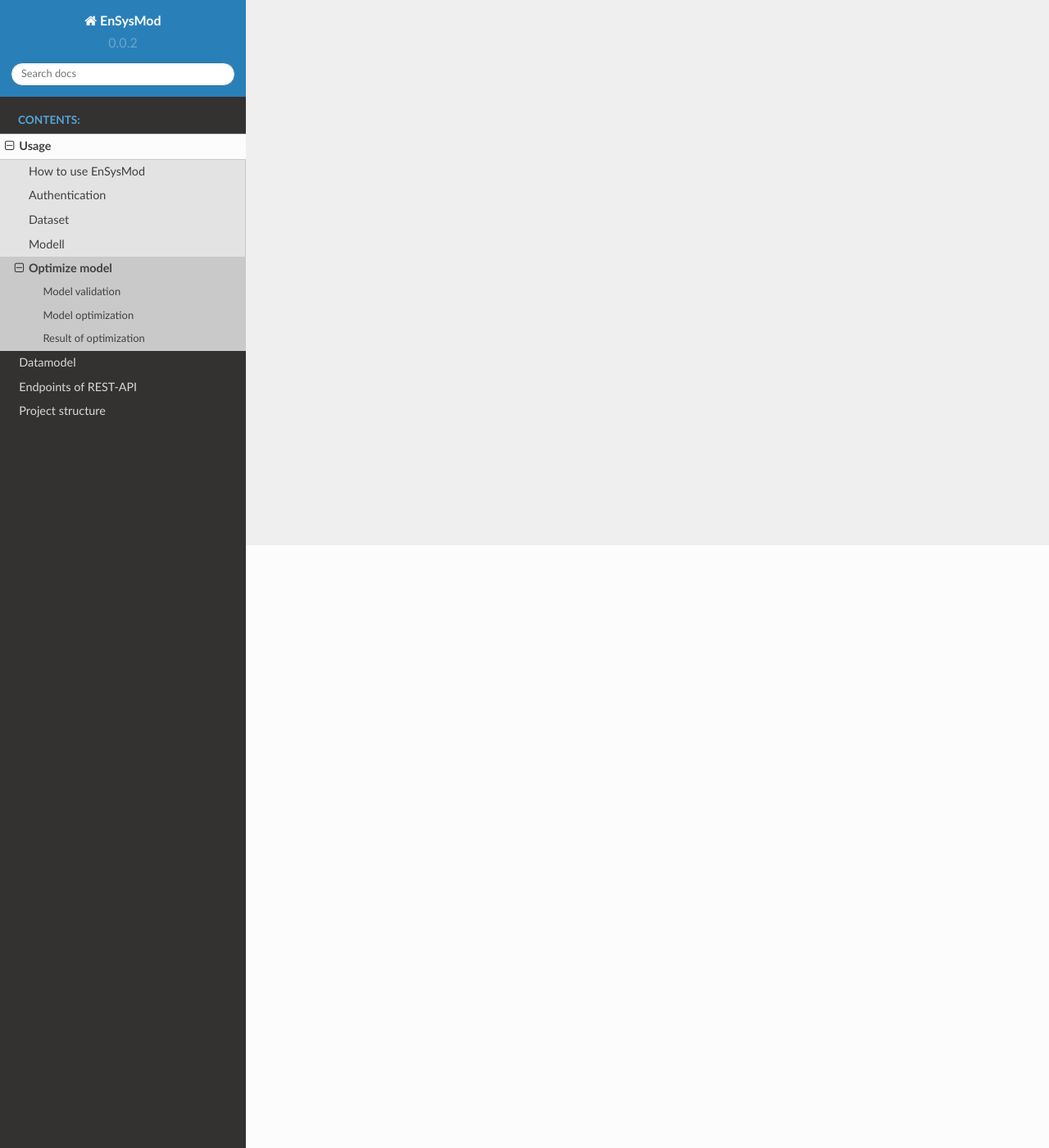
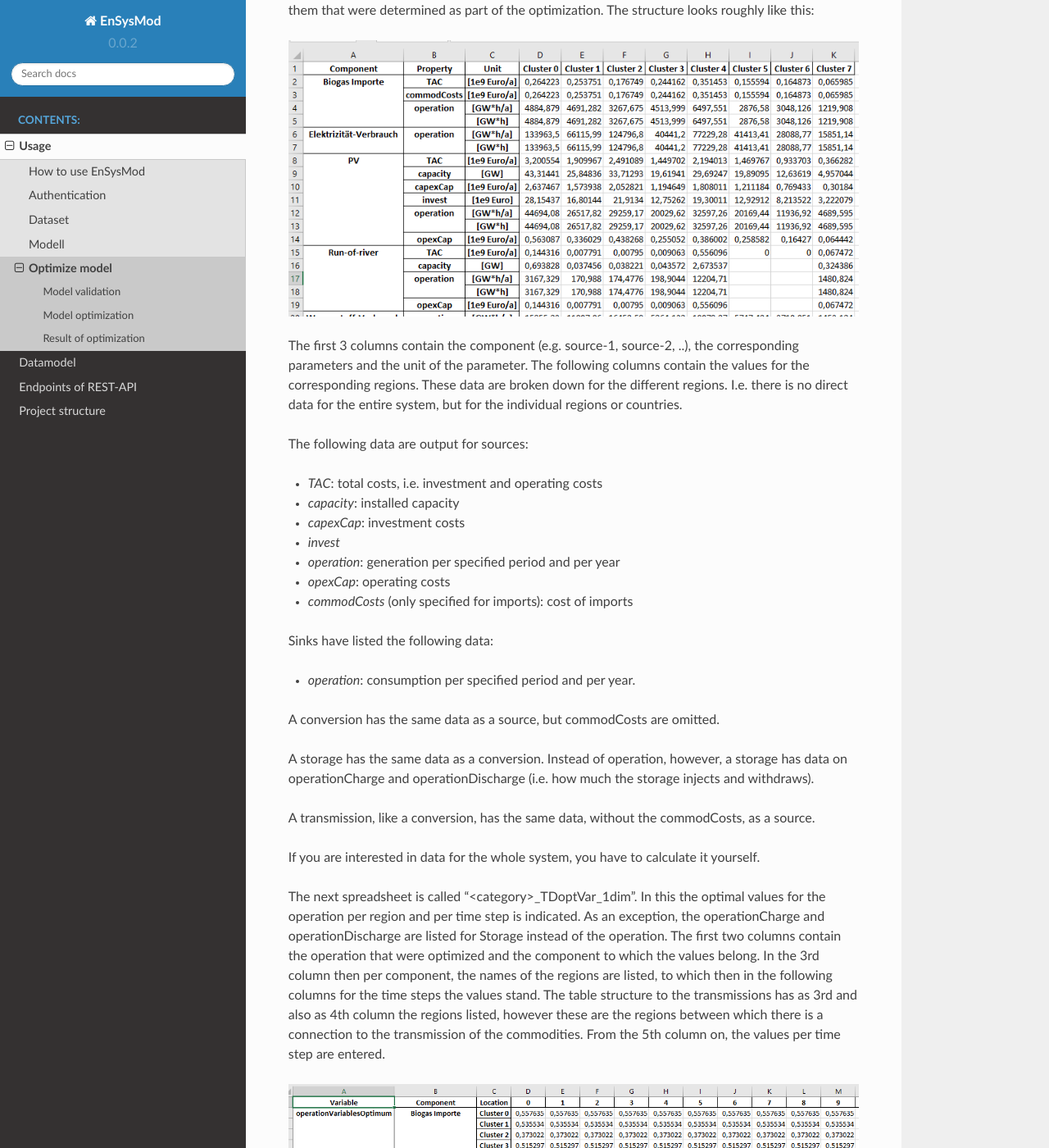
Before and after one commit to NOWUM/EnSysMod, a Sphinx documentation site: the page built from docs/source/usage/optimization.rst, in a window 1280 px wide and 1400 px high, scrolled down 735 px. Shown: the whole window at 82% size. Built offline with Sphinx 7.4.7 and the Read the Docs theme 2.0.0, drawn with Linux system fonts in a browser that asks for light colours; the version number is read from the project's files by our own code; some of the changed text lies outside the part shown.

Commit message:
Added docu for output-interpretation

```diff
--- a/docs/source/usage/optimization.rst
+++ b/docs/source/usage/optimization.rst
@@ -17,3 +17,60 @@
 
 Result of optimization
 ======================
+
+The Excel file that you receive as a result contains several spreadsheets. A spreadsheet refers to one of the categories Sink & Source, Conversion, Storage and Transmission.
+Currently, each of the categories has three spreadsheets. The structure of these three sheets is the same, but the contained values have to be considered in a different context.
+
+Of particular interest are the spreadsheets "<category>OptSummary_1dim". The rest can be neglected.
+
+All spreadsheets are structured as one kind of table.
+
+One spreadsheet is called "<category>OptSummary_1dim".
+This is the summary of the category. It lists the various components that were specified in the dataset, with the respective parameters to them that were determined as part of the optimization.
+The structure looks roughly like this:
+
+.. image:: ./../images/optSummary_1dim_example.PNG
+    :alt: structure of the spreadsheet "<category>OptSummary_1dim"
+
+The first 3 columns contain the component (e.g. source-1, source-2, ..), the corresponding parameters and the unit of the parameter. The following columns contain the values for the corresponding regions.
+These data are broken down for the different regions. I.e. there is no direct data for the entire system, but for the individual regions or countries.
+
+
+The following data are output for sources:
+
+- `TAC`: total costs, i.e. investment and operating costs
+- `capacity`: installed capacity
+- `capexCap`: investment costs
+- `invest`
+- `operation`: generation per specified period and per year
+- `opexCap`: operating costs
+- `commodCosts` (only specified for imports): cost of imports
+
+Sinks have listed the following data:
+
+- `operation`: consumption per specified period and per year.
+
+A conversion has the same data as a source, but commodCosts are omitted.
+
+A storage has the same data as a conversion. Instead of operation, however, a storage has data on operationCharge and operationDischarge (i.e. how much the storage injects and withdraws).
+
+A transmission, like a conversion, has the same data, without the commodCosts, as a source.
+
+If you are interested in data for the whole system, you have to calculate it yourself.
+
+The next spreadsheet is called "<category>_TDoptVar_1dim".
+In this the optimal values for the operation per region and per time step is indicated. As an exception, the operationCharge and operationDischarge are listed for Storage instead of the operation.
+The first two columns contain the operation that were optimized and the component to which the values belong. In the 3rd column then per component, the names of the regions are listed, to which then in the following columns for the time steps the values stand.
+The table structure to the transmissions has as 3rd and also as 4th column the regions listed, however these are the regions between which there is a connection to the transmission of the commodities. From the 5th column on, the values per time step are entered.
+
+.. image:: ./../images/TDoptVar_1dim_example.PNG
+    :alt: structure of the spreadsheet "<category>_TDoptVar_1dim"
+
+The last of the 3 spreadsheets is called "<category>TIoptVar_1dim".
+This is like the spreadsheet "<category>_TDoptVar_1dim", only that not the operation is shown, but the capacity. But since the capacity remains the same over all time steps, the 3rd column is omitted and the regions with the corresponding capacity are listed in the following columns.
+Also in this table the structure for transmission has a different structure. In the 3rd column the regions are listed. Together with the following columns a matrix is formed.
+
+.. image:: ./../images/TIoptVar_1dim_example.PNG
+    :alt: structure of the spreadsheet "<category>TIoptVar_1dim"
+
+The last table sheet concerns Other things.
```
Also changed, not shown: docs/source/images/TDoptVar_1dim_example.PNG (added), docs/source/images/TIoptVar_1dim_example.PNG (added), docs/source/images/optSummary_1dim_example.PNG (added).
